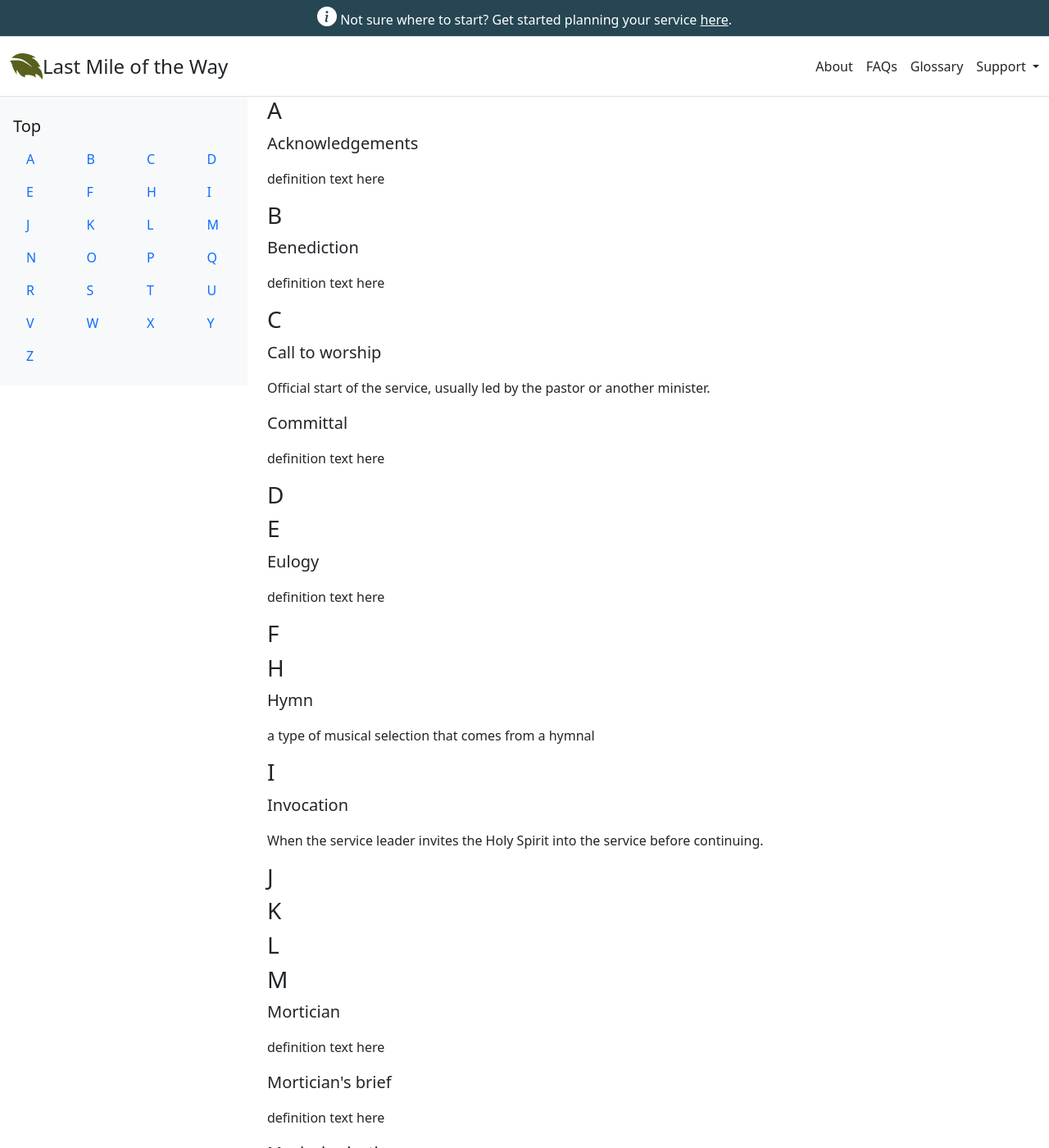
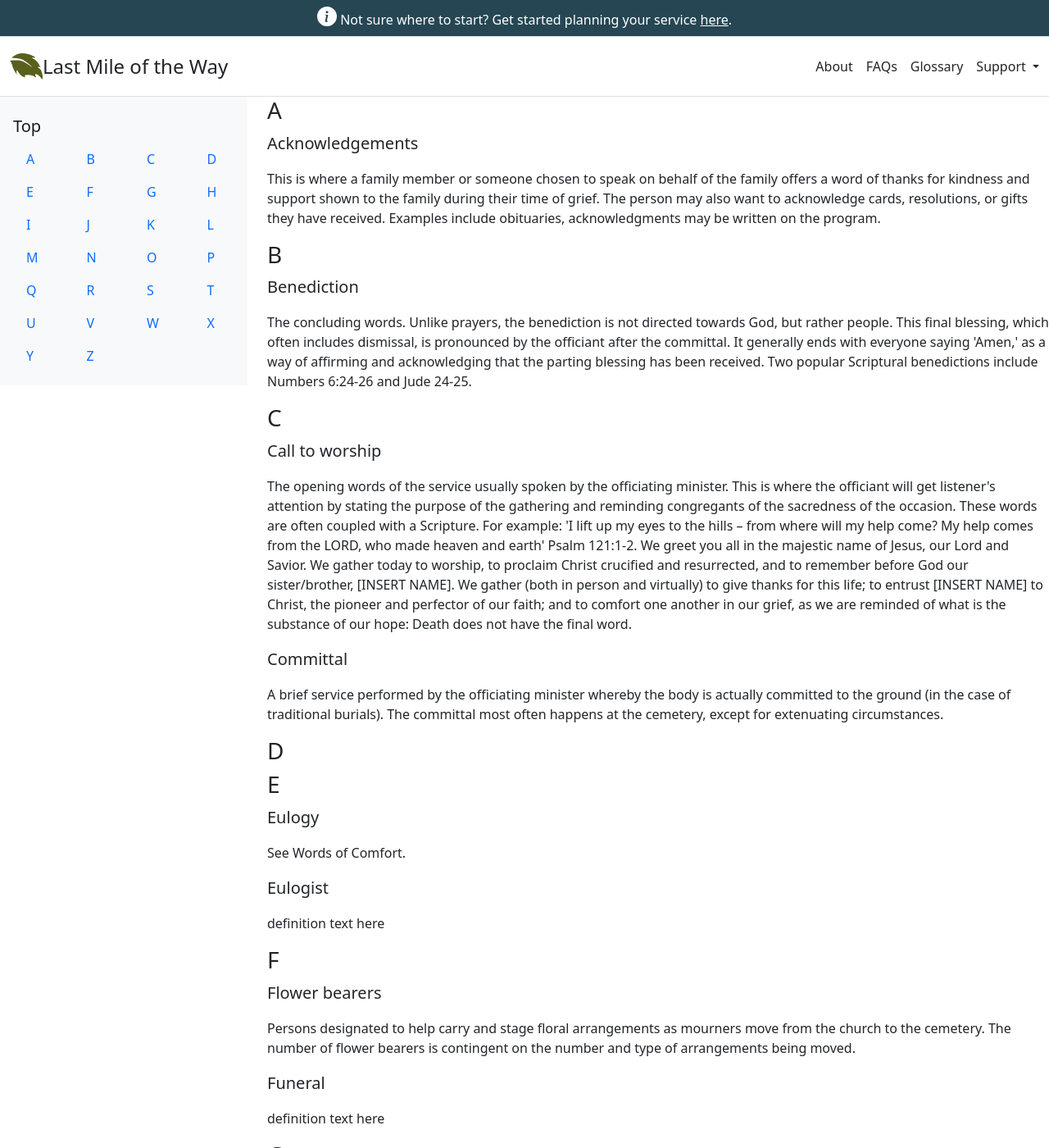
Before and after one commit to zplewis/lastmileoftheway, a Jekyll site: the page built from docs/glossary.html, in a window 1280 px wide and 1400 px high. Shown: the whole window at 82% size. Built offline with Jekyll 4.4.1, drawn with Linux system fonts in a browser that asks for light colours; some of the changed text lies outside the part shown.

Commit message:
Added terms to glossary Also, this change modifies the post-create.sh script so that the assets are installed prior to serving the content

```diff
--- a/docs/_data/glossary.yml
+++ b/docs/_data/glossary.yml
@@ -2,25 +2,35 @@ glossary:
   - title: A
     terms:
       - name: acknowledgements
-        definition: definition text here
+        definition: "This is where a family member or someone chosen to speak on behalf of the family offers a word of thanks for kindness and support shown to the family during their time of grief. The person may also want to acknowledge cards, resolutions, or gifts they have received. Examples include obituaries, acknowledgments may be written on the program."
   - title: B
     terms:
       - name: benediction
-        definition: definition text here
+        definition: The concluding words. Unlike prayers, the benediction is not directed towards God, but rather people. This final blessing, which often includes dismissal, is pronounced by the officiant after the committal. It generally ends with everyone saying 'Amen,' as a way of affirming and acknowledging that the parting blessing has been received. Two popular Scriptural benedictions include Numbers 6:24-26 and Jude 24-25.
   - title: C
     terms:
       - name: call to worship
-        definition: Official start of the service, usually led by the pastor or another minister.
+        definition: "The opening words of the service usually spoken by the officiating minister. This is where the officiant will get listener's attention by stating the purpose of the gathering and reminding congregants of the sacredness of the occasion. These words are often coupled with a Scripture. For example: 'I lift up my eyes to the hills – from where will my help come? My help comes from the LORD, who made heaven and earth' Psalm 121:1-2. We greet you all in the majestic name of Jesus, our Lord and Savior. We gather today to worship, to proclaim Christ crucified and resurrected, and to remember before God our sister/brother, [INSERT NAME]. We gather (both in person and virtually) to give thanks for this life; to entrust [INSERT NAME] to Christ, the pioneer and perfector of our faith; and to comfort one another in our grief, as we are reminded of what is the substance of our hope: Death does not have the final word."
       - name: committal
-        definition: definition text here
+        definition: A brief service performed by the officiating minister whereby the body is actually committed to the ground (in the case of traditional burials). The committal most often happens at the cemetery, except for extenuating circumstances.
   - title: D
     terms:
   - title: E
     terms:
       - name: eulogy
+        definition: See Words of Comfort.
+      - name: eulogist
         definition: definition text here
   - title: F
     terms:
+      - name: flower bearers
+        definition: Persons designated to help carry and stage floral arrangements as mourners move from the church to the cemetery. The number of flower bearers is contingent on the number and type of arrangements being moved.
+      - name: funeral
+        definition: definition text here
+  - title: G
+    terms:
+      - name: graveside rites
+        definition: definition text here
   - title: H
     terms:
       - name: hymn
@@ -28,7 +38,7 @@ glossary:
   - title: I
     terms:
       - name: invocation
-        definition: When the service leader invites the Holy Spirit into the service before continuing.
+        definition: The opening prayer. A number of prayers will be prayed throughout the service, each with a unique purpose. The purpose of the invocation is to acknowledge and affirm the Lord’s presence (Matthew 18:20), and to ask the Lord’s blessing upon all the happenings of the day. Though much planning and thought has gone into the service, still we yield to the superintending movement of the Holy Spirit.
   - title: J
     terms:
   - title: K
@@ -49,24 +59,34 @@ glossary:
         definition: definition text here
   - title: O
     terms:
+      - name: officiant
+        definition: The clergy person who presides over the service. In most cases, the service is carried out by the pastor or some other official delegate of the church.
       - name: obituary
         definition: definition text here
       - name: old testament reading
         definition: definition text here
   - title: P
     terms:
+      - name: pallbearers
+        definition: Persons designated to help escort or carry the casket as mourners move from the church to the cemetery. Loading the body in and out of the hearse usually requires at least 6 people.
       - name: plot
         definition: Land purchased for burying a casket.
+      - name: postlude
+        definition: Instrumental music at the end of the service that is often played after the dismissal as persons make their exit.
       - name: prayer of comfort
-        definition: A prayer
+        definition: A prayer that is prayed mid-service, usually following the Old and New Testament readings. As the name suggests, the purpose of this prayer is to intercede on behalf of the family, friends, and all those left to mourn the passing of the deceased. As part of his Sermon on The Mount, Jesus said, “Blessed are those who mourn, for they will be comforted” (Matthew 5:4).
+      - name: prelude
+        definition: Instrumental music at the beginning of the service. It’s often played as persons get seated and situated just before the 'call to worship'.
       - name: processional
-        definition: The beginning of service where the preacher and ministers walk in.
+        definition: The formal entrance. This is when the officiating minister leads the family into the sanctuary or chapel.
   - title: Q
     terms:
   - title: R
     terms:
-      - name: repass
-        definition: Usually a meal that is served after a funeral service; attendance may be limited
+      - name: recessional
+        definition: The formal exit. There is generally an order to exiting the sanctuary or chapel. In most cases, it is directed by the funeral home. It is usually clergy followed by the floral bearers, paul bearers (with the casket), then the family.
+      - name: repast
+        definition: A meal served after the service. It is commonplace in the Black church tradition to have families and friends of the deceased return to the church for a meal prepared by the church; however, with COVID-19 and other changing circumstances, this custom is being rethought.
   - title: S
     terms:
       - name: solo
@@ -77,8 +97,15 @@ glossary:
     terms:
   - title: V
     terms:
+      - name: viewing
+        definition: The time set aside for mourners to offer their condolences to the family and pay their last respects. This is sometimes referred to as the visitation and is often an hour or so prior to the service.
+        see: wake
   - title: W
     terms:
+      - name: wake
+        definition: Similar to the viewing, a wake is the time set aside for mourners to offer their condolences to the family and pay their last respects. Wakes are usually held a day or so before the actual funeral and will sometimes include a program (prayer, scripture reading, remarks, and benediction. (See Viewing)
+        see: viewing
+        summary:
       - name: words of comfort
         definition: definition text here
   - title: X
```
Also changed, not shown: docs/_data/faqs.yml (+10 -0 lines), 1 other file.
